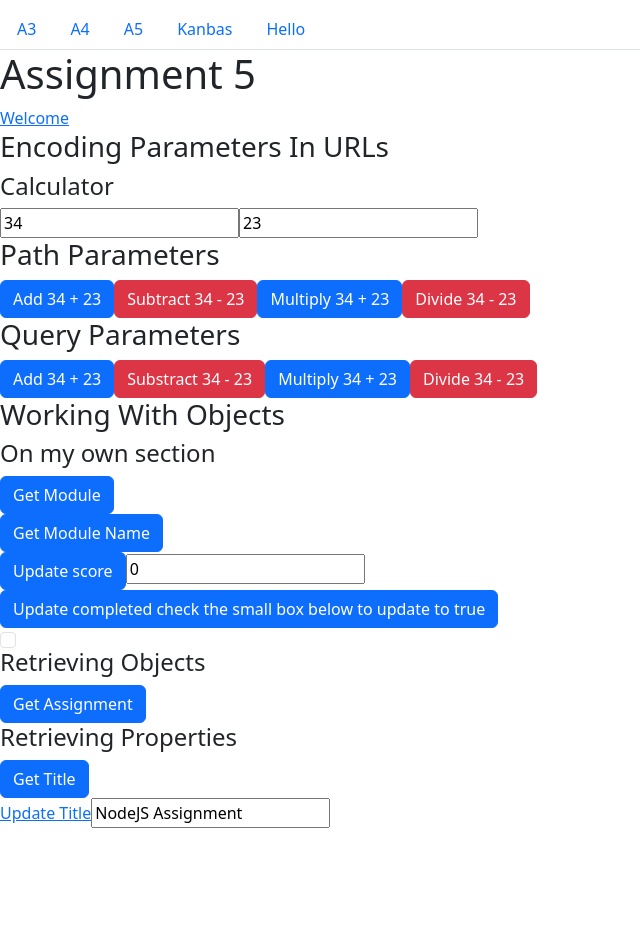
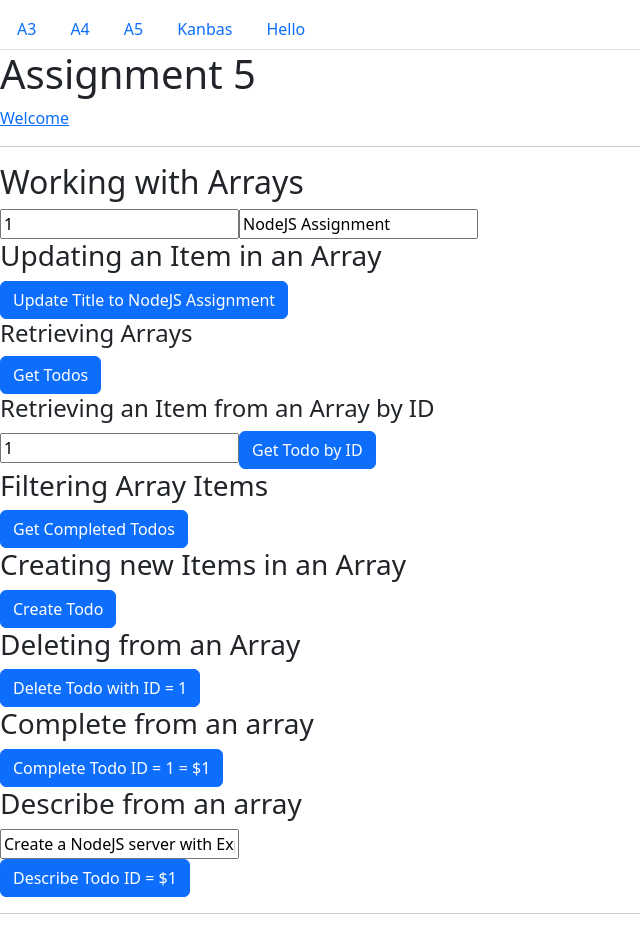
Before and after one commit to Halfgear/kanbas-react-web-app, a React (Create React App) app: page /#/Labs/a5 in a window 1280 px wide. Shown: the top 934 px of the page, without its empty margins (0-640 px from the left). Before the commit the page ends 828 px from the top, so only its background shows below. Built offline with nearby package versions, Linux system fonts and the light colour scheme.

Commit message:
finished 3.3

```diff
--- /dev/null
+++ b/src/Labs/a5/WorkingWithArrays.tsx
@@ -0,0 +1,78 @@
+import React, { useState } from "react";
+
+function WorkingWithArrays() {
+    const [todo, setTodo] = useState({
+        id: 1,
+        title: "NodeJS Assignment",
+        description: "Create a NodeJS server with ExpressJS",
+        due: "2021-09-09",
+        completed: false,
+    });
+
+    const API = "http://localhost:4000/a5/todos";
+    return (
+        <div>
+            <hr />
+            <h2>Working with Arrays</h2>
+            <input type="number" value={todo.id}
+                onChange={(e) => setTodo({
+                    ...todo, id: parseInt(e.target.value)
+                })} />
+            <input type="text" value={todo.title}
+                onChange={(e) => setTodo({
+                    ...todo, title: e.target.value
+                })} />
+            <h3>Updating an Item in an Array</h3>
+            <a className='btn btn-primary' href={`${API}/${todo.id}/title/${todo.title}`} >
+                Update Title to {todo.title}
+            </a>
+            <h4>Retrieving Arrays</h4>
+            <a className='btn btn-primary'
+                href={API}>
+                Get Todos
+            </a>
+            <br />
+            <h4>Retrieving an Item from an Array by ID</h4>
+            <input value={todo.id}
+                onChange={(e) => setTodo({
+                    ...todo,
+                    id: parseInt(e.target.value)
+                })} />
+            <a className='btn btn-primary' href={`${API}/${todo.id}`}>
+                Get Todo by ID
+            </a>
+            <br />
+            <h3>Filtering Array Items</h3>
+            <a className='btn btn-primary' href={`${API}?completed=true`}>
+                Get Completed Todos
+            </a>
+            <br />
+            <h3>Creating new Items in an Array</h3>
+            <a className='btn btn-primary' href={`${API}/create`}>
+                Create Todo
+            </a>
+            <br />
+            <h3>Deleting from an Array</h3>
+            <a className='btn btn-primary' href={`${API}/${todo.id}/delete`}>
+                Delete Todo with ID = {todo.id}
+            </a>
+            <br />
+            <h3>Complete from an array</h3>
+            <a className='btn btn-primary' href={`${API}/${todo.id}/completed/true`}>
+                Complete Todo ID = 1 = ${todo.id}
+            </a>
+            <br />
+            <h3>Describe from an array</h3>
+            <input type="text" value={todo.description}
+                onChange={(e) => setTodo({
+                    ...todo, description: e.target.value
+                })} />
+            <br />
+            <a className='btn btn-primary' href={`${API}/${todo.id}/description/${todo.description}`}>
+                Describe Todo ID = ${todo.id}
+            </a>
+            <hr />
+        </div>
+    );
+}
+export default WorkingWithArrays;
--- a/src/Labs/a5/WorkingWithObjects.tsx
+++ b/src/Labs/a5/WorkingWithObjects.tsx
@@ -13,6 +13,7 @@ function WorkingWithObjects() {
     const MODULE_URL = "http://localhost:4000/a5/module"
     return (
         <div>
+            <hr />
             <h3>Working With Objects</h3>
             <h4> On my own section</h4>
             <a className="btn btn-primary"
@@ -69,6 +70,7 @@ function WorkingWithObjects() {
                     title: e.target.value
                 })}
                 value={assignment.title} />
+            <hr />
         </div>
     );
 }
--- a/src/Labs/a5/index.tsx
+++ b/src/Labs/a5/index.tsx
@@ -1,6 +1,7 @@
 import React from 'react';
 import EncodingParametersInURLs from './EncodingParametersInURLs';
 import WorkingWithObjects from './WorkingWithObjects';
+import WorkingWithArrays from './WorkingWithArrays';
 function Assignment5() {
     return (
         <div>
@@ -8,6 +9,7 @@ function Assignment5() {
             <a href="http://localhost:4000/a5/welcome">
                 Welcome
             </a>
+            < WorkingWithArrays />
             < EncodingParametersInURLs />
             < WorkingWithObjects />
         </div>
```
Also changed, not shown: 1 other file (tests, documents, lock files or other folders).
